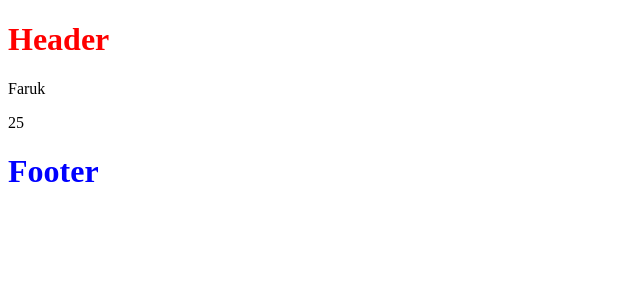
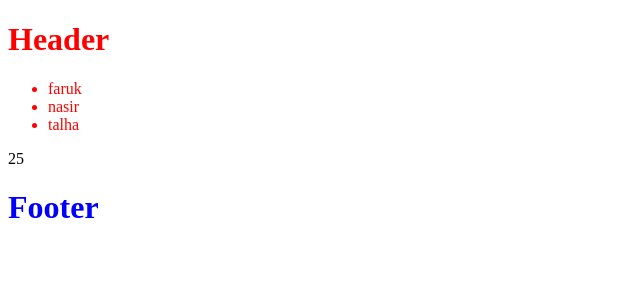
Before and after one commit to Farukcoder/vue-main-project-rafiamin, a Vue app: page / in a window 1280 px wide. Shown: the top 300 px of the page, without its empty margins (0-640 px from the left). Built offline with nearby package versions, Linux system fonts and the light colour scheme.

Commit message:
child component modify from parent component

```diff
--- a/src/App.vue
+++ b/src/App.vue
@@ -1,9 +1,9 @@
 <template>
   <div>
-    <app-header />
+    <AppHeader :myStudents="students" />
     <p>{{ name }}</p>
     <p>{{ age }}</p>
-    <app-footer />
+    <AppFooter />
   </div>
 </template>
 
@@ -13,7 +13,7 @@ import AppFooter from './Components/Header_footer/AppFooter.vue'
 export default {
   data() {
     return {
-      name: 'Faruk',
+      students: ['faruk', 'nasir', 'talha'],
       age: 25
     }
   },
--- a/src/Components/Header_footer/AppHeader.vue
+++ b/src/Components/Header_footer/AppHeader.vue
@@ -1,8 +1,24 @@
 <template>
   <div>
     <h1>Header</h1>
+    <ul>
+      <li v-for="student in myStudents" :key="student">
+        {{ student }}
+      </li>
+    </ul>
   </div>
 </template>
+
+<script>
+export default {
+  props: {
+    myStudents: {
+      type: Array,
+      required: true
+    }
+  },
+}
+</script>
 
 <style scoped>
   div{
```
